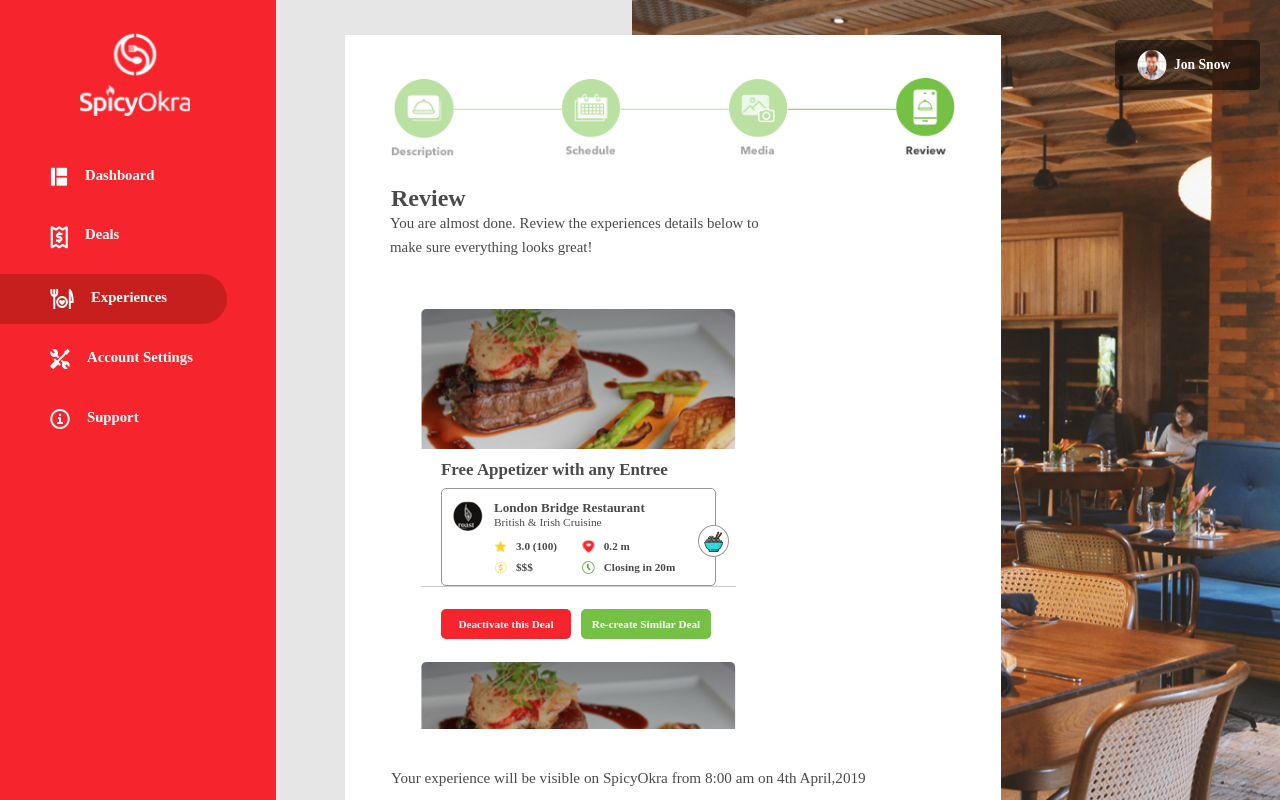
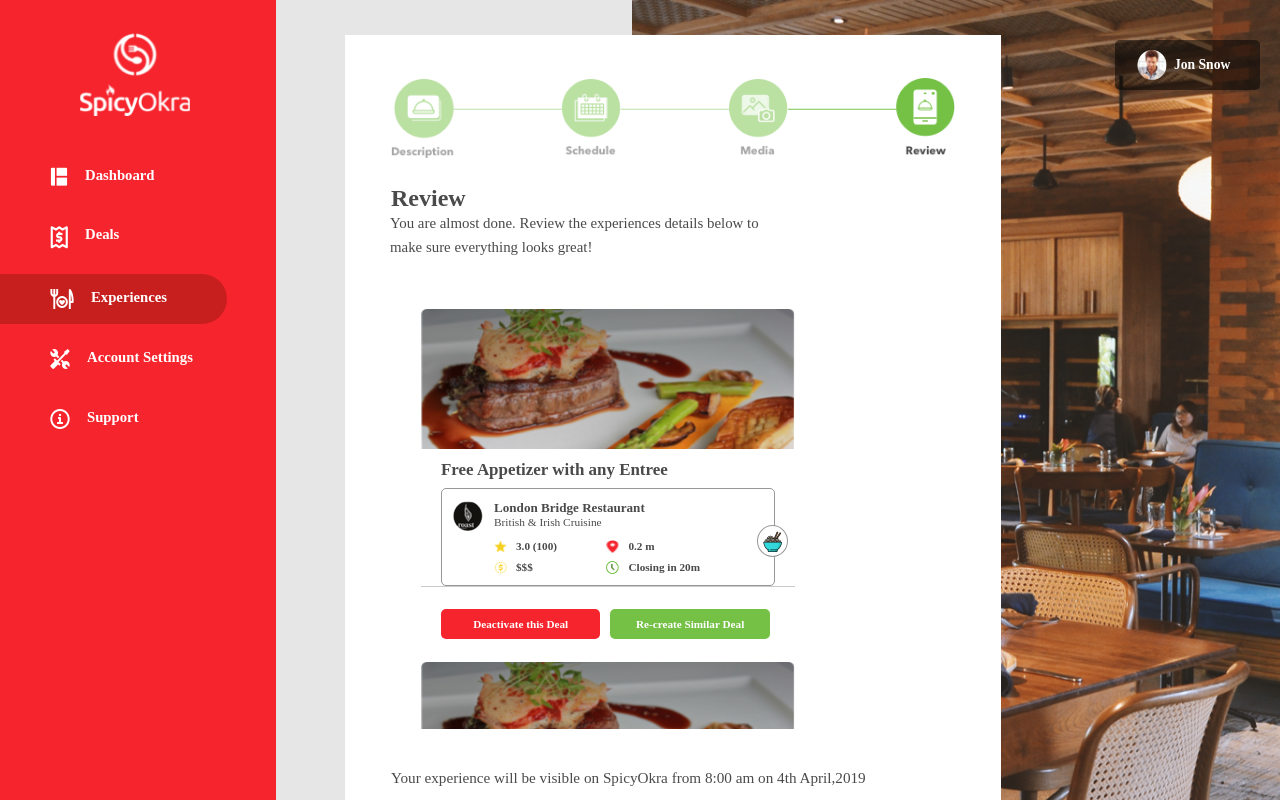
Before and after one commit to developer0116/SpicyOkra, a React (Create React App) app: page /experiences in a window 1280 px wide. Shown: the top 800 px of the page. Built offline with nearby package versions, Linux system fonts and the light colour scheme.

Commit message:
make review form resizable

```diff
--- a/src/pages/experiences/style.scss
+++ b/src/pages/experiences/style.scss
@@ -34,7 +34,8 @@
       position: absolute;
       left: 345px;
       top: 35px;
-      width: 610px;
+      min-width: 610px;
+      width: 46%;
       height: 855px;
       padding-top: 43px;
       padding-left: 0px;
@@ -82,7 +83,6 @@
       }
 
       &-back {
-        width: 450px;
         height: 420px;
         margin-left: 76px;
         margin-top: 50px;
```
